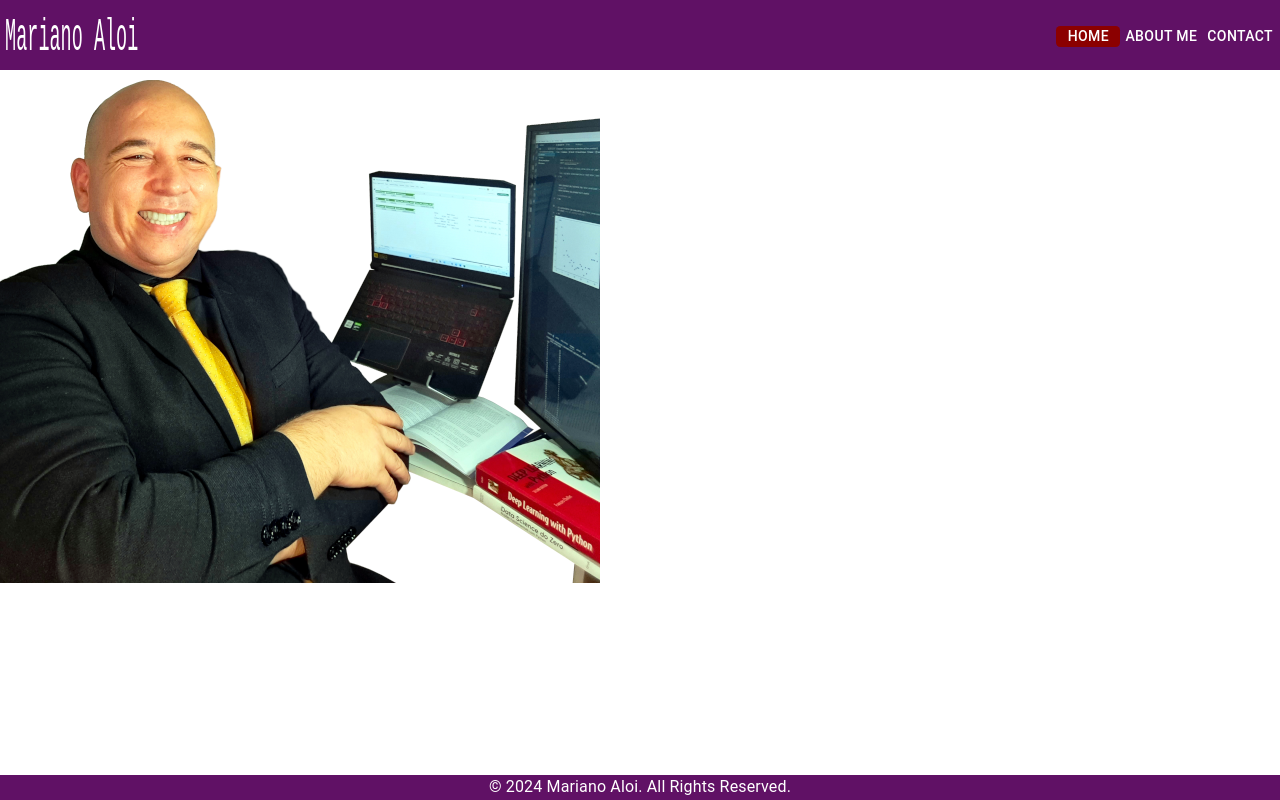
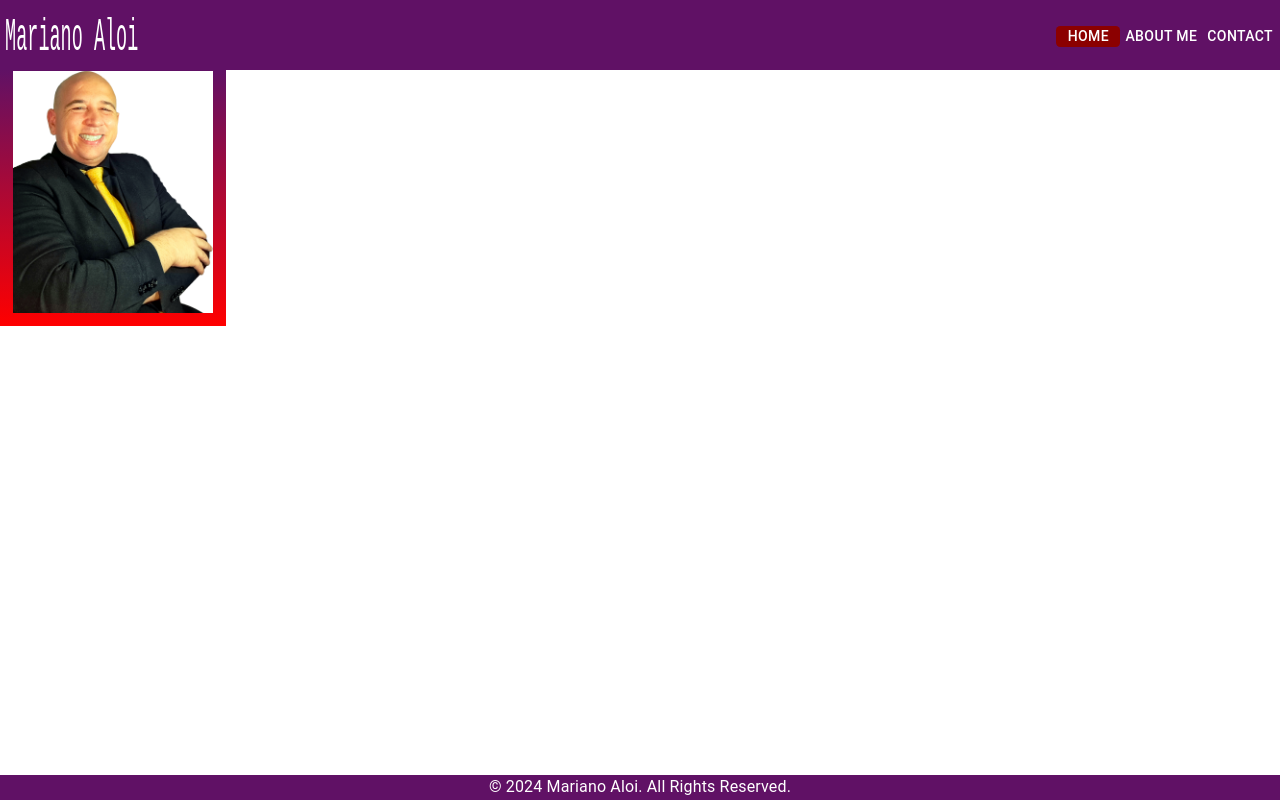
Before and after one commit to marianoaloi/marianoaloi.github.io, a Next.js app: page / in a window 1280 px wide. Built offline with nearby package versions, Linux system fonts and the light colour scheme.

Commit message:
internacionalization

```diff
--- a/src/app/home.styled.tsx
+++ b/src/app/home.styled.tsx
@@ -1,8 +1,22 @@
 import styled from "@emotion/styled";
 import Image from "next/image";
+import { themeColor } from "./components/header.styled";
 
 
 
 export const MaloiImg = styled(Image)`
-margin-top: 10px;
+max-width: 200px;
+height: auto;
+margin: 10px;
+/* border: double 10px black; */
+background: white;
+margin-top: -2px;
+
 `
+
+export const GradientBoard = styled.div`
+    position: relative;
+    background: linear-gradient(to top, red, ${themeColor});
+    padding: 3px;
+    float: left;
+`
--- a/src/app/page.tsx
+++ b/src/app/page.tsx
@@ -1,12 +1,14 @@
 "use client"
-import { MaloiImg } from "./home.styled";
+import { GradientBoard, MaloiImg } from "./home.styled";
 
 
 export default function Home() {
 
   return (
     <main >
-      <MaloiImg src={"./trabalhador_arquiteto_clean_600.png"}  width={600} height={503} alt="Solution Architect smilly" />
+      <GradientBoard>
+      <MaloiImg src={"./trabalhador_arquiteto_clean_600.png"}  width={416} height={503} alt="Solution Architect smilly" />
+      </GradientBoard>
     </main>
   );
 }
```
Also changed, not shown: public/trabalhador_arquiteto_clean_600.png.
